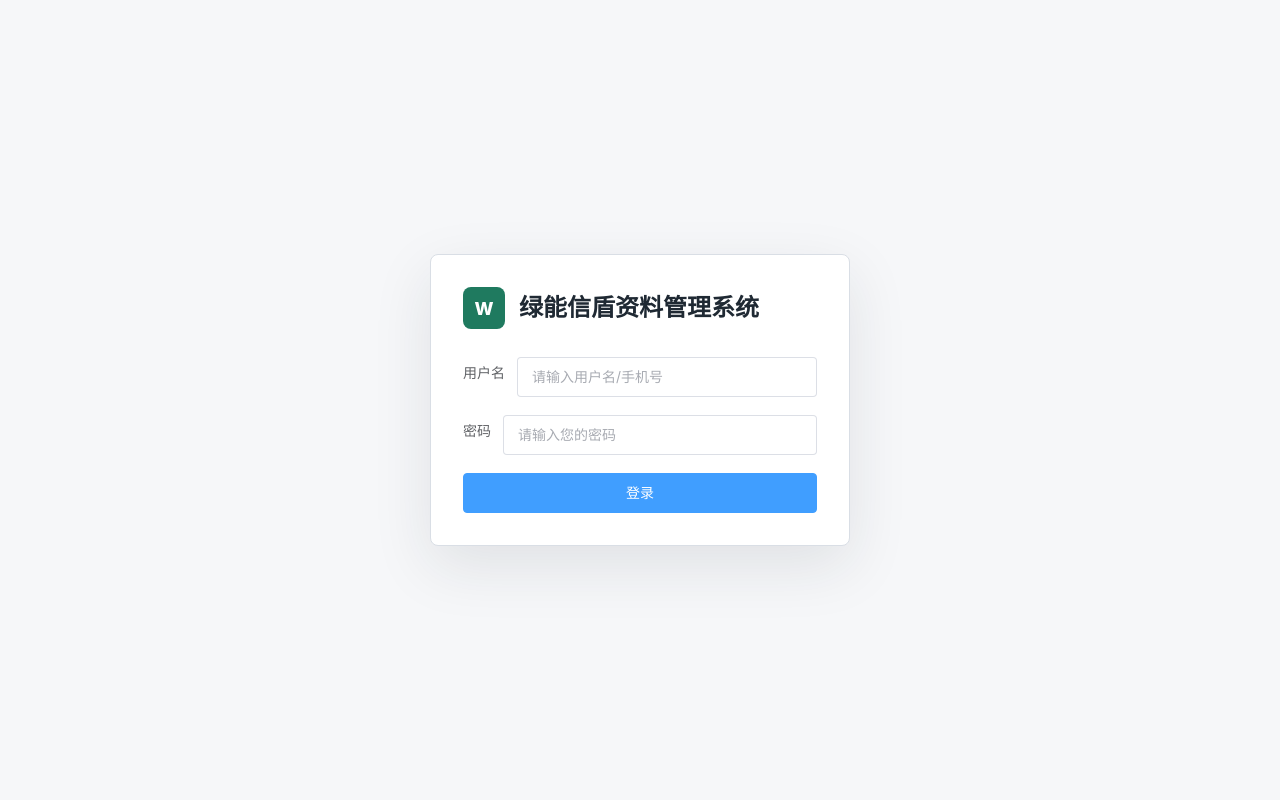
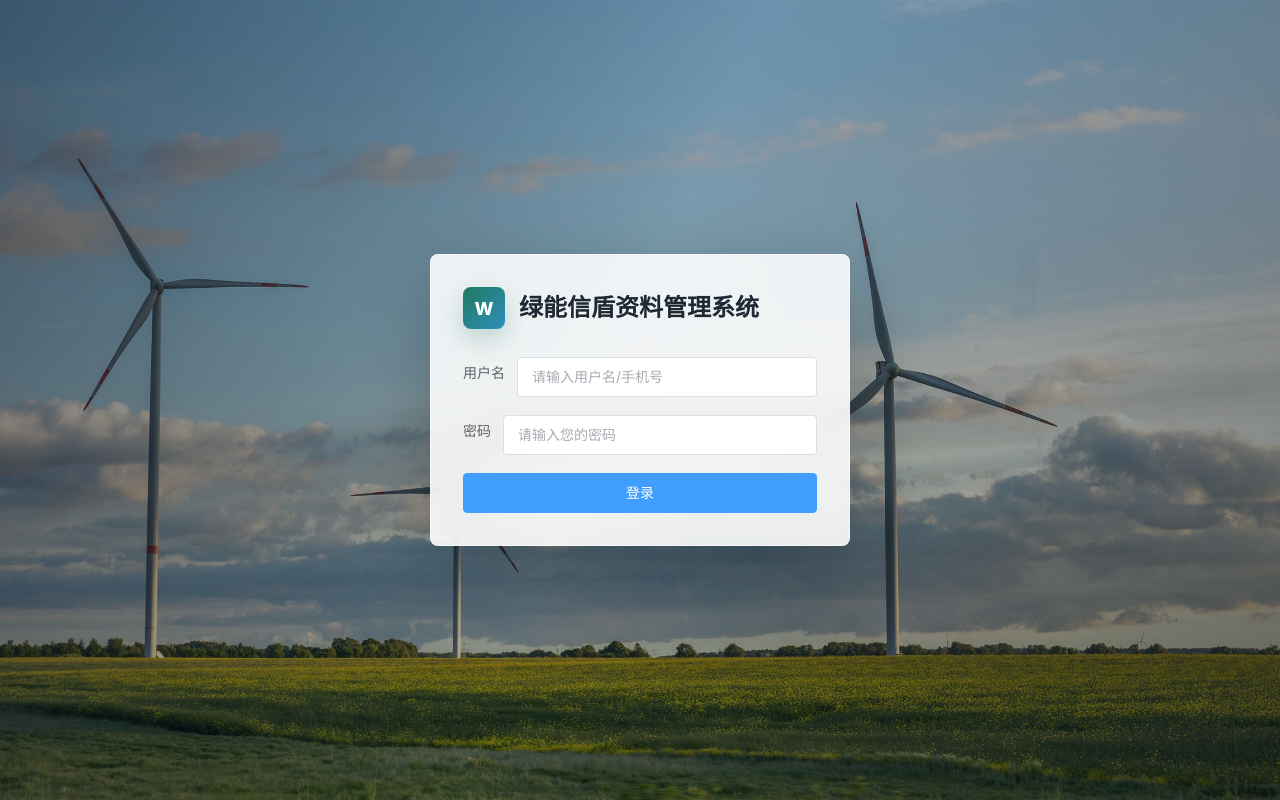
Before and after one commit to L1j1axun798/doc_manage_and_generation_agent_system, a Vue app in the folder fronted/: page /login in a window 1280 px wide. Built offline with nearby package versions, Linux system fonts and the light colour scheme; no server answers.

Commit message:
增加登录界面背景

```diff
--- a/fronted/src/styles/index.scss
+++ b/fronted/src/styles/index.scss
@@ -166,8 +166,9 @@ body {
   place-items: center;
   padding: 24px;
   background:
-    linear-gradient(180deg, rgb(246 247 249 / 92%), rgb(246 247 249 / 100%)),
-    url('/favicon.svg') center / 220px 220px no-repeat;
+    linear-gradient(112deg, rgb(6 18 28 / 54%) 0%, rgb(12 40 48 / 22%) 48%, rgb(3 14 23 / 48%) 100%),
+    linear-gradient(180deg, rgb(255 255 255 / 8%) 0%, rgb(0 0 0 / 14%) 100%),
+    url('../assets/login-background.jpg') center / cover no-repeat;
 }
 
 .login-page__panel {
@@ -175,10 +176,11 @@ body {
   width: min(420px, 100%);
   gap: 28px;
   padding: 32px;
-  border: 1px solid var(--color-border);
+  border: 1px solid rgb(255 255 255 / 58%);
   border-radius: 8px;
-  background: var(--color-bg-surface);
-  box-shadow: 0 20px 60px rgb(31 41 51 / 10%);
+  background: rgb(255 255 255 / 88%);
+  box-shadow: 0 24px 70px rgb(3 14 23 / 28%);
+  backdrop-filter: blur(16px);
 }
 
 .login-page__brand {
@@ -194,9 +196,10 @@ body {
   place-items: center;
   border-radius: 8px;
   color: #fff;
-  background: #1f7a5f;
+  background: linear-gradient(135deg, #1f7a5f, #2f8fbc);
   font-size: 18px;
   font-weight: 800;
+  box-shadow: 0 10px 24px rgb(31 122 95 / 24%);
 }
 
 .login-page__brand p,
```
Also changed, not shown: fronted/src/assets/login-background.jpg (added).
